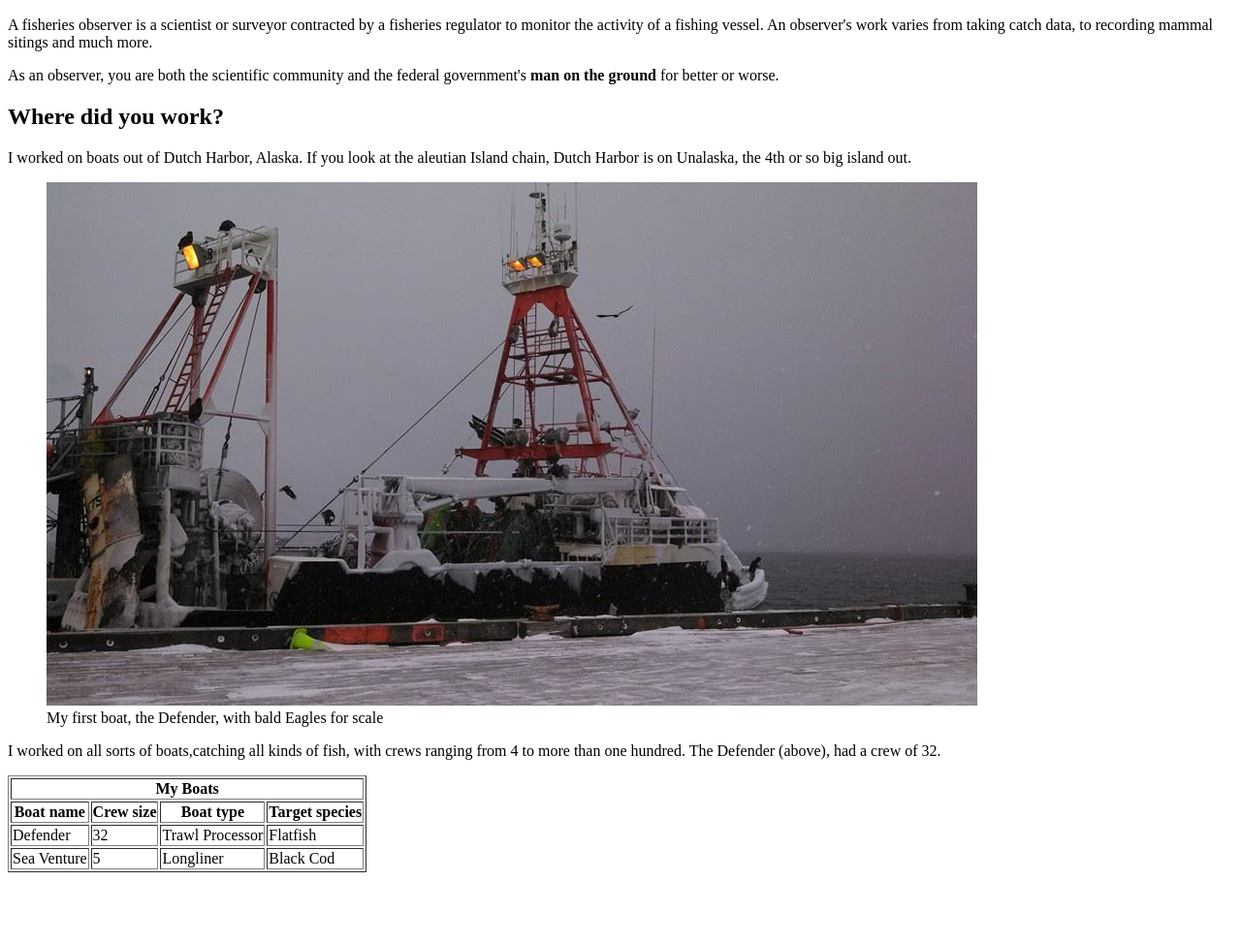
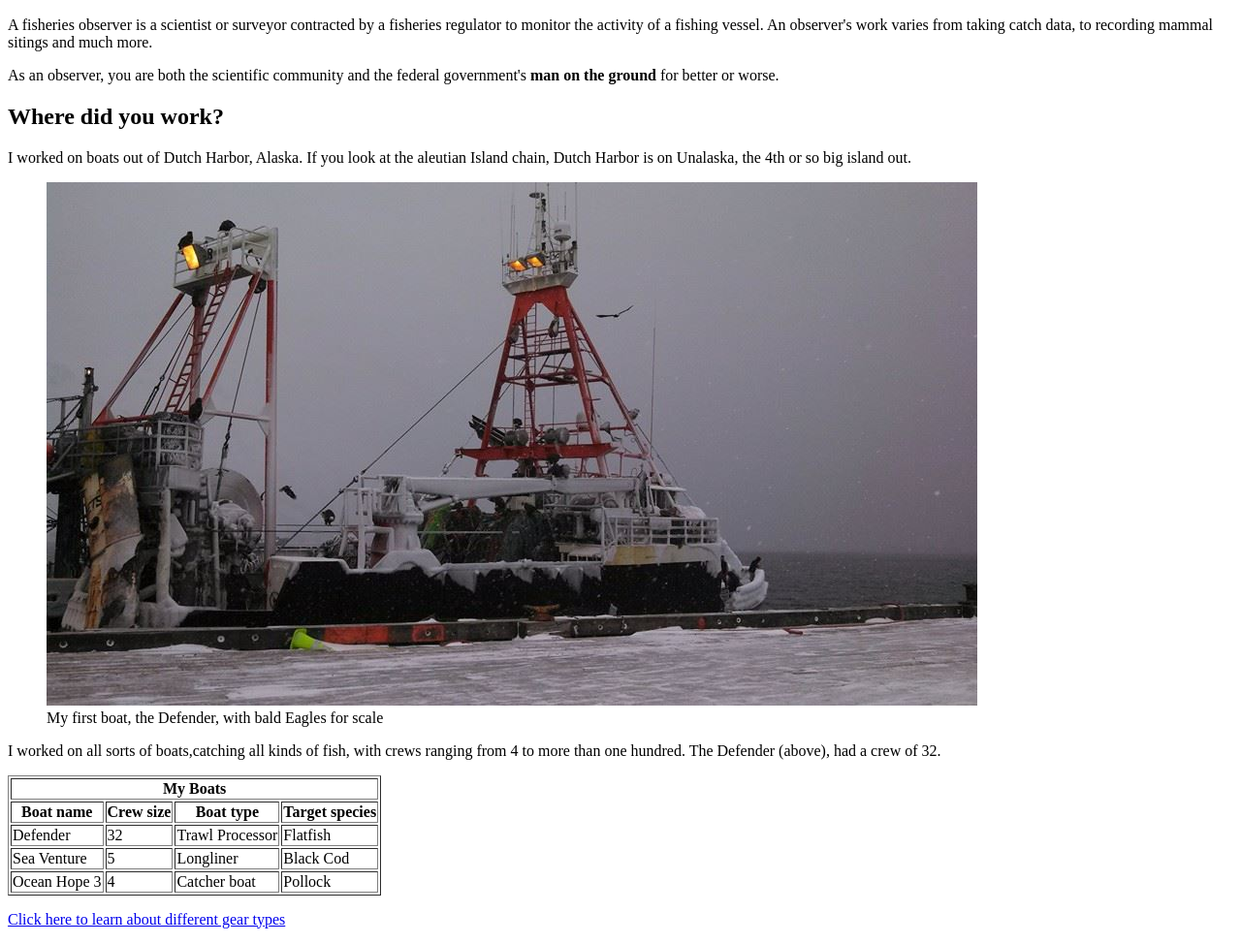
Before and after one commit to abruckman/abruckman.github.io, a plain HTML site: page index.html in a window 1280 px wide. Shown: the part 110-1084 px from the top of the page at 97% size. Before the commit the page ends 1018 px from the top, so only its background shows below. Drawn offline with Linux system fonts and the light colour scheme.

Commit message:
added another line to table, created the geartype page and added a link to it

```diff
--- a/index.html
+++ b/index.html
@@ -41,7 +41,15 @@
 			<td>Longliner</td>
 			<td>Black Cod</td>
 		</tr>
+		<tr>
+			<td>Ocean Hope 3</td>
+			<td>4</td>
+			<td>Catcher boat</td>
+			<td>Pollock</td>
+		</tr>
 
 </table>
+
+<p><a href=geartype.html>Click here to learn about different gear types</a></p>
 </body>
 </html>
```
Also changed, not shown: geartype.html (added).
